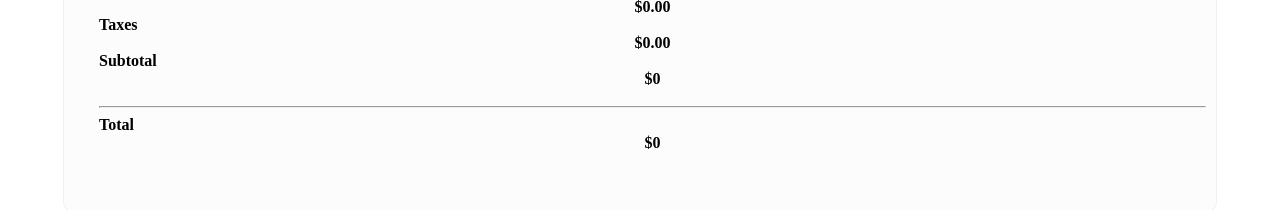
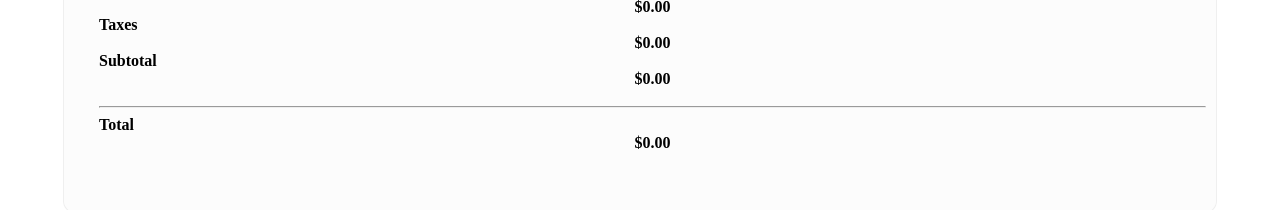
Before and after one commit to stmblueprint/Woodnote-FineryStore, a React (Vite) app: page /payment in a window 1280 px wide. Shown: the part 221-431 px from the top of the page. Built offline with nearby package versions, Linux system fonts and the light colour scheme; no server answers; the database is empty.

Commit message:
subtotal price format

```diff
--- a/src/components/PaymentView.jsx
+++ b/src/components/PaymentView.jsx
@@ -103,12 +103,12 @@ useEffect(() => {
 
             <div className="subtotal" style={{fontWeight: "bold"}}>
               <span>Subtotal</span>
-              <span className="center">${subtotal}</span>
+              <span className="center">${subtotal.toFixed(2)}</span>
             </div>
             <hr/>
             <div className="subtotal" style={{fontWeight: "bold"}}>
                 <span>Total</span>
-                <span className="center">${subtotal}</span>
+                <span className="center">${subtotal.toFixed(2)}</span>
             </div>
 
           </div>
```
